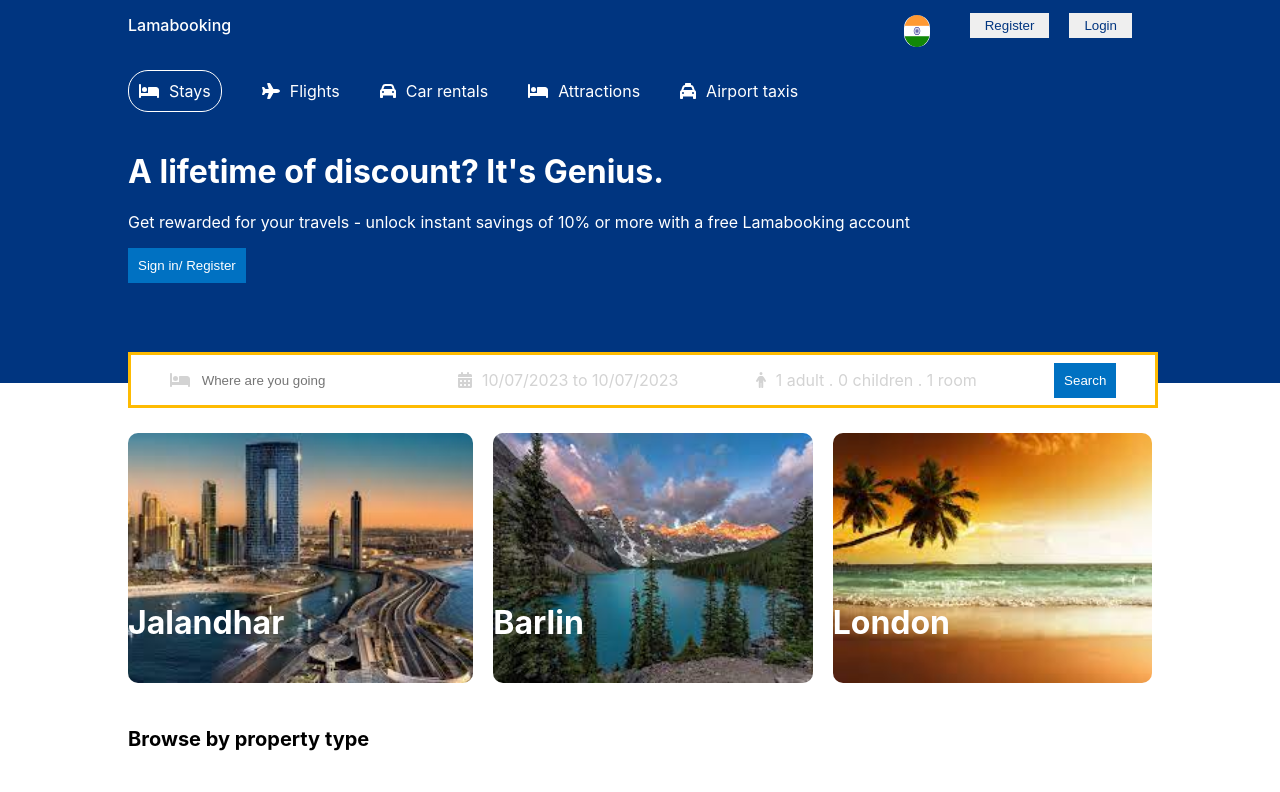
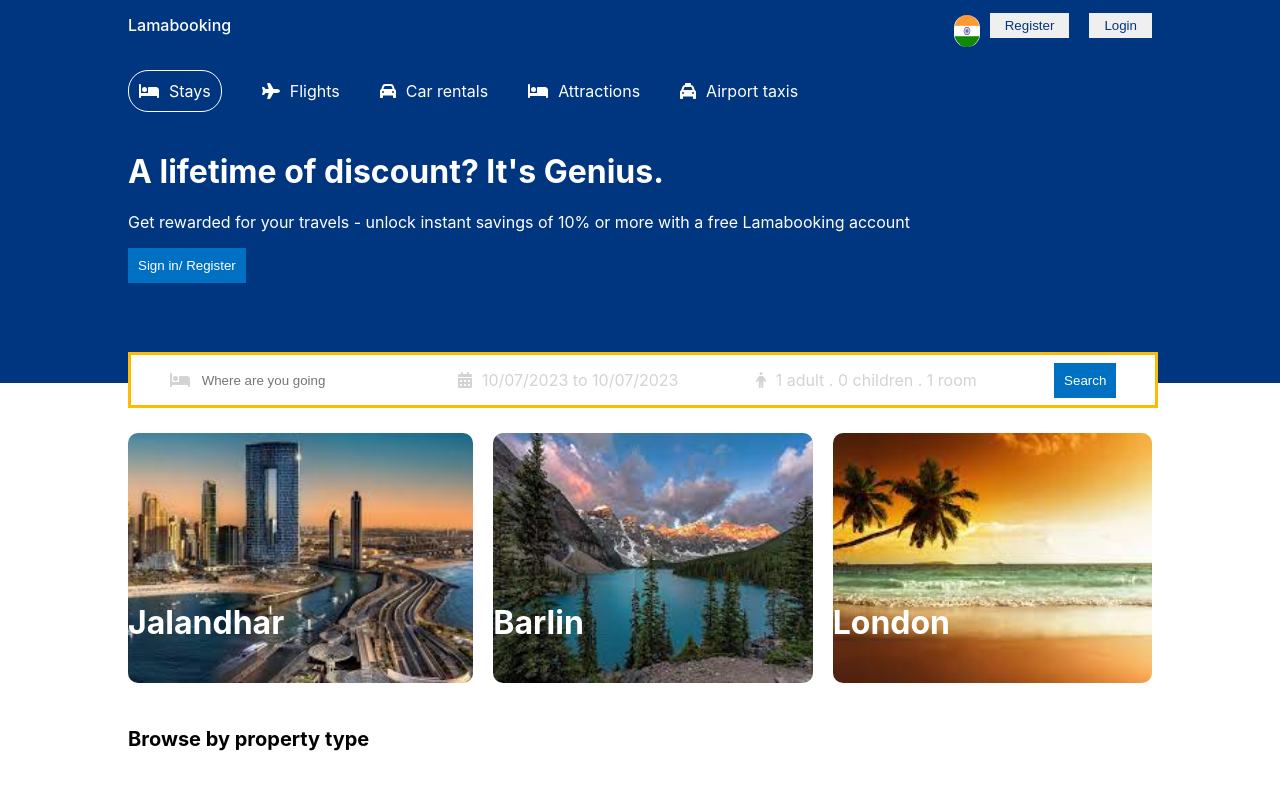
Before and after one commit to saurav9283/Hotel_UI, a React (Create React App) app: page / in a window 1280 px wide. Shown: the top 792 px of the page. Built offline with nearby package versions, Linux system fonts and the light colour scheme; no server answers.

Commit message:
Update margin-right and right values in navbar.css

```diff
--- a/src/components/navbar/navbar.css
+++ b/src/components/navbar/navbar.css
@@ -5,7 +5,7 @@
     justify-content: center;
 }
 .navItems{
-    margin-right: 20px;
+    /* margin-right: 30px; */
 }
 .navcontainer{
     width: 100%;
@@ -48,5 +48,5 @@
     border-radius: 50px;
     position: absolute;
     top: 15px;
-    right: 350px;
+    right: 300px;
 }
```
